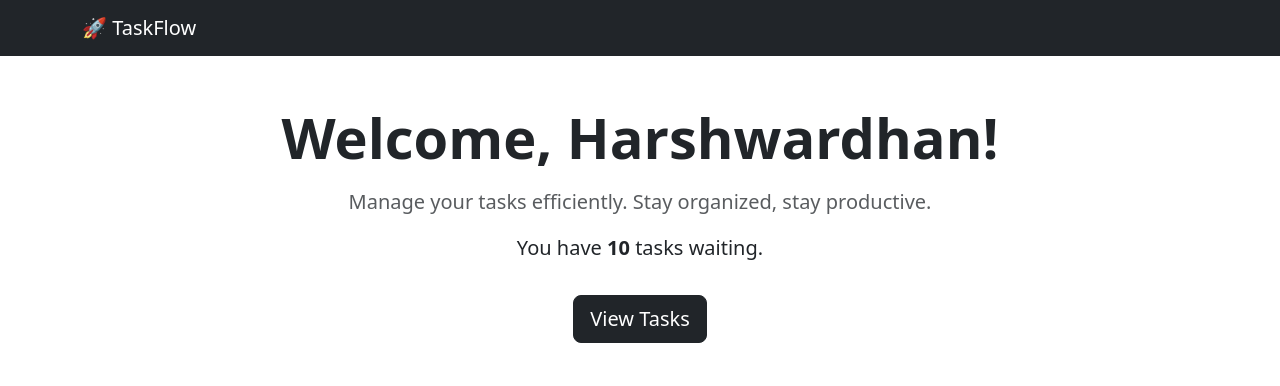
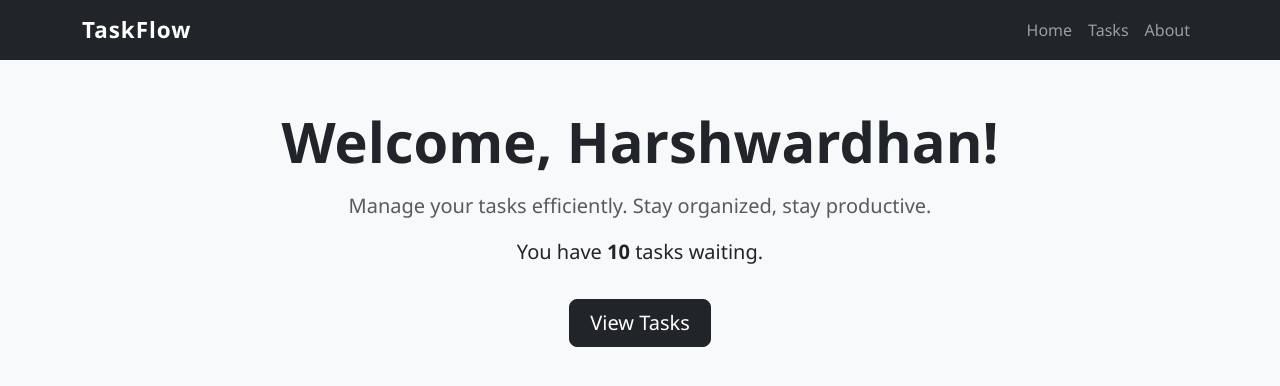
Before and after one commit to Harshwardhans-hub/Taskflow, a Django app: page / in a window 1280 px wide. Shown: the top 386 px of the page. Run offline with Django 5.2, Linux system fonts and the light colour scheme.

Commit message:
Day 2: Multiple pages, navbar, static files, Bootstrap

```diff
--- /dev/null
+++ b/static/css/style.css
@@ -0,0 +1,31 @@
+/* TaskFlow Custom Styles */
+
+body {
+    font-family: 'Segoe UI', Tahoma, Geneva, Verdana, sans-serif;
+    background-color: #f8f9fa;
+}
+
+.navbar-brand {
+    font-size: 1.4rem;
+    letter-spacing: 1px;
+}
+
+.nav-link {
+    font-weight: 500;
+    transition: color 0.2s ease;
+}
+
+.nav-link:hover {
+    color: #ffd700 !important;
+}
+
+.btn-dark {
+    border-radius: 8px;
+    padding: 8px 20px;
+    font-weight: 500;
+    transition: transform 0.2s ease;
+}
+
+.btn-dark:hover {
+    transform: translateY(-2px);
+}
--- a/taskflow/settings.py
+++ b/taskflow/settings.py
@@ -116,3 +116,5 @@ USE_TZ = True
 # https://docs.djangoproject.com/en/6.0/howto/static-files/
 
 STATIC_URL = 'static/'
+STATICFILES_DIRS = [BASE_DIR / 'static']
+STATIC_ROOT = BASE_DIR / 'staticfiles'
--- a/tasks/urls.py
+++ b/tasks/urls.py
@@ -2,5 +2,8 @@ from django.urls import path
 from . import views
 
 urlpatterns = [
-	path('',views.home,name='home')
-]
+	path('',views.home,name='home'),
+	path('about/',views.about,name='about'),
+	path('tasks/', views.task_list, name='task-list'),
+
+	]
--- a/tasks/views.py
+++ b/tasks/views.py
@@ -4,3 +4,9 @@ def home(request):
     context = {'username': "Harshwardhan",
     'total_tasks' : 10}
     return render(request,'home.html',context)
+
+def about(request):
+    return render(request,'about.html')
+
+def task_list(request):
+    return render(request, 'tasks/task_list.html')
--- a/templates/base.html
+++ b/templates/base.html
@@ -1,3 +1,4 @@
+{% load static %}
 <!DOCTYPE html>
 <html lang="en">
 
@@ -6,15 +7,32 @@
     <meta name="viewport" content="width=device-width, initial-scale=1.0">
     <title>TaskFlow - {% block title %}Home{% endblock %}</title>
     <link href="https://cdn.jsdelivr.net/npm/bootstrap@5.3.0/dist/css/bootstrap.min.css" rel="stylesheet">
+    <link rel="stylesheet" href="{% static 'css/style.css' %}">
 </head>
 
 <body>
 
-    <nav class="navbar navbar-dark bg-dark">
-        <div class="container">
-            <a class="navbar-brand" href="/">🚀 TaskFlow</a>
+   <nav class="navbar navbar-expand-lg navbar-dark bg-dark">
+    <div class="container">
+        <a class="navbar-brand fw-bold" href="{% url 'home' %}">TaskFlow</a>
+        <button class="navbar-toggler" type="button" data-bs-toggle="collapse" data-bs-target="#navbarNav">
+            <span class="navbar-toggler-icon"></span>
+        </button>
+        <div class="collapse navbar-collapse" id="navbarNav">
+            <ul class="navbar-nav ms-auto">
+                <li class="nav-item">
+                    <a class="nav-link" href="{% url 'home' %}">Home</a>
+                </li>
+                <li class="nav-item">
+                    <a class="nav-link" href="{% url 'task-list' %}">Tasks</a>
+                </li>
+                <li class="nav-item">
+                    <a class="nav-link" href="{% url 'about' %}">About</a>
+                </li>
+            </ul>
         </div>
-    </nav>
+    </div>
+</nav>
 
     <div class="container mt-4">
         {% block content %}
```
Also changed, not shown: templates/about.html (added, +15 -0 lines), templates/tasks/task_list.html (added, +18 -0 lines), 1 other file.
